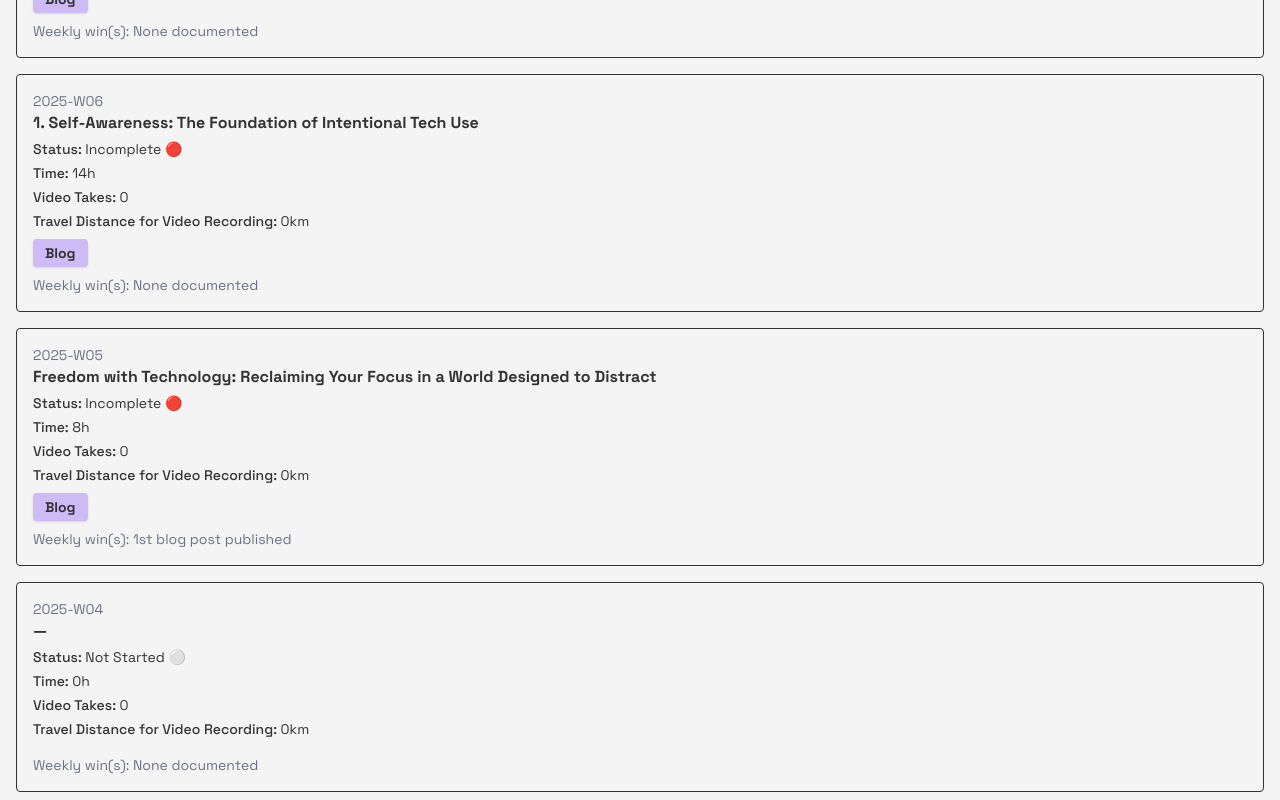
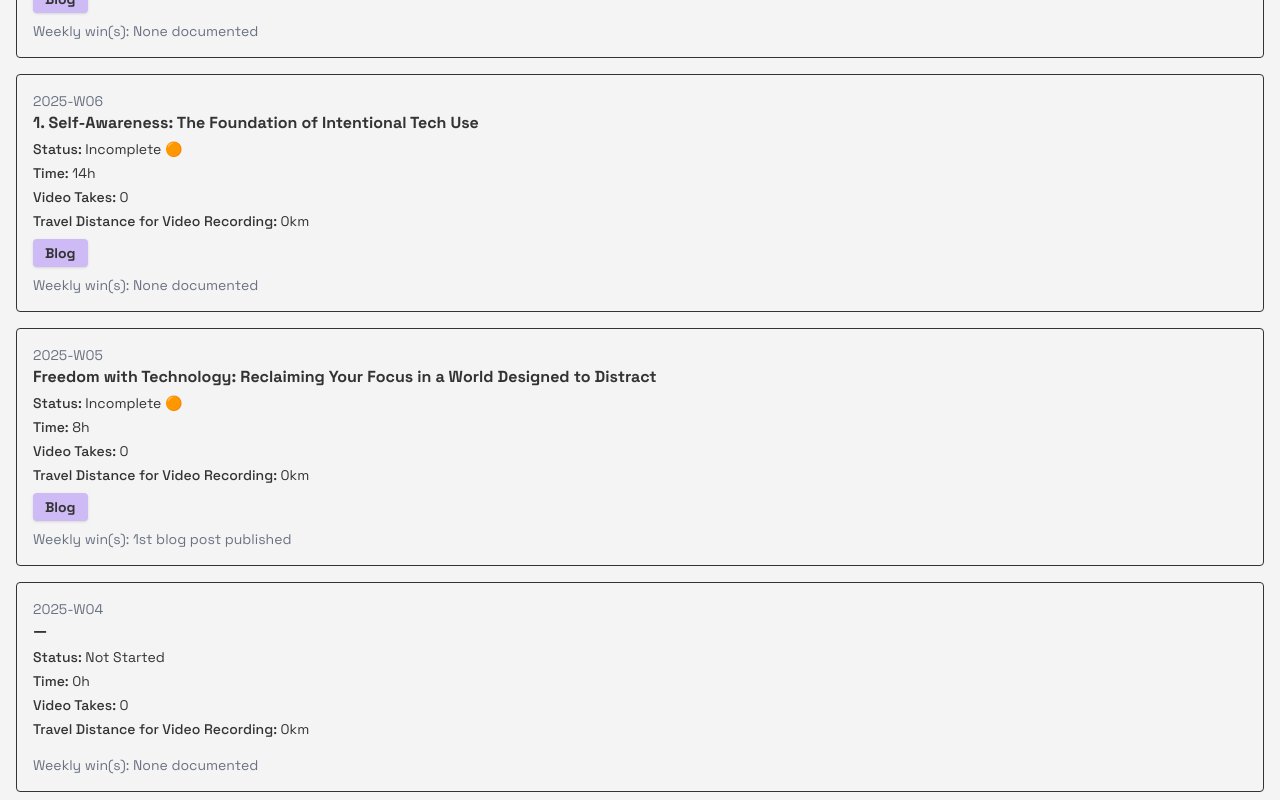
Before and after one commit to sampittko/creator-dashboard, a Next.js app: page / in a window 1280 px wide. Shown: the part 10580-11380 px from the top of the page. Built offline with nearby package versions, Linux system fonts and the light colour scheme.

Commit message:
feat: improved week status labels

```diff
--- a/app/page.tsx
+++ b/app/page.tsx
@@ -41,11 +41,11 @@ type DashboardPageProps = {
 };
 
 const STATUS_LABELS: Record<WeeklyEntry["status"], string> = {
-  not_started: "Not Started ⚪️",
-  future: "Future ⚪️",
-  pending: "Pending 🟠",
+  not_started: "Not Started",
+  future: "Future",
+  pending: "Pending",
   perfect: "Perfect 🟢",
-  incomplete: "Incomplete 🔴",
+  incomplete: "Incomplete 🟠",
   skipped: "Skipped 🔴",
 };
 
```
